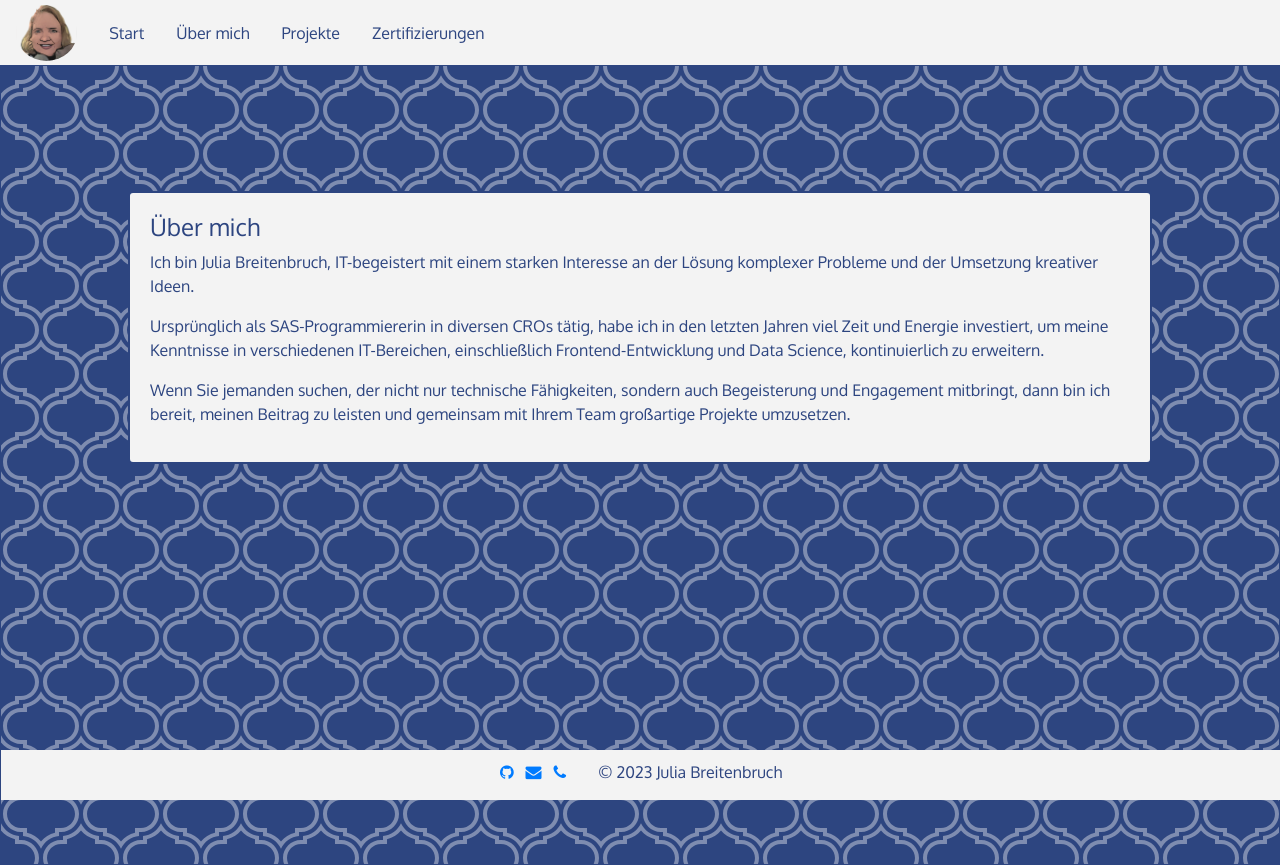
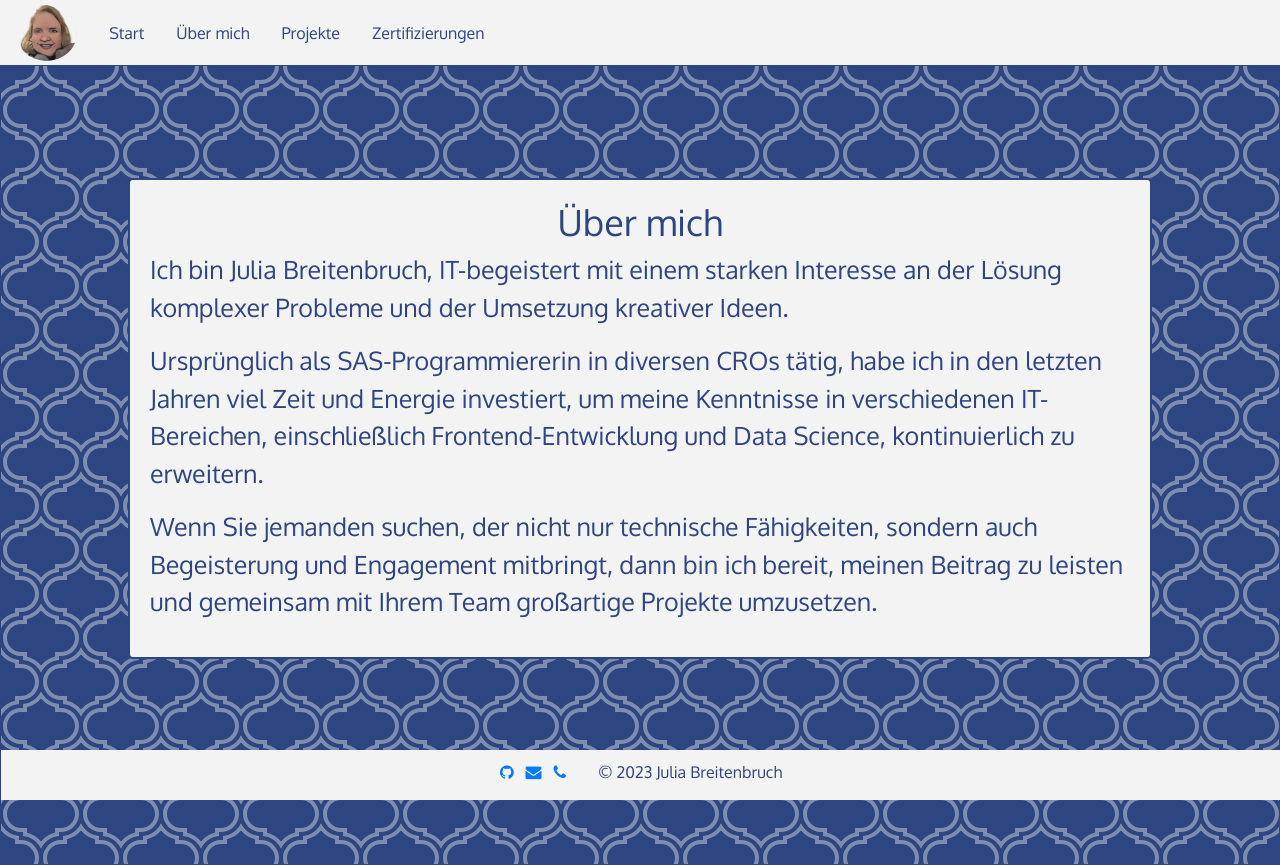
Before and after one commit to JBreitenbr/Julias-Portfolio, a React (Create React App) app: page /about in a window 1280 px wide. Built offline with nearby package versions, Linux system fonts and the light colour scheme.

Commit message:
Update About.css

```diff
--- a/src/styles/About.css
+++ b/src/styles/About.css
@@ -5,25 +5,57 @@ height: 100vh;
        }
 
 .about {
-  font-size: 24px;
+  font-size: 22px;
   color: #2d4580;
+  text-align: center;
 }
-.flexi {
-  text-align: center;
-  display: flex;
-  flex-direction: column;
-  justify-content: center;
-  align-items: center;
-  height: 100vh;
-  /*background-color: #2d4580;*/
-}
+
 .about-container {
   background-color: #f3f3f3;
   border: 2px solid #2d4580;
   color: #2d4580;
   border-radius: 5px;
   width: 80vw;
-  margin: 125px auto 300px auto;
+  margin-top: 5vh;
+  margin-left: auto;
+  margin-right: auto;
   padding: 20px;
   text-align: left;
+  font-size: 13px;
+  }
+
+@media screen and (min-width: 768px){
+   .about {
+     font-size:28px;
+   }
+   .about-container {
+     font-size: 18px;
+     margin-top: 20vh;
+   }
 }
+
+@media screen and (min-width: 990px){
+   .about-container {
+     margin-top: 15vh;
+   }
+}
+
+@media screen and (min-width: 1200px){
+  .about {
+     font-size: 36px;
+  }
+   .about-container {
+     margin-top: 14vh;
+     font-size: 25px;
+   }
+}
+
+@media screen and (min-width: 1400px){
+  .about {
+     font-size: 38px;
+  }
+   .about-container {
+     margin-top: 20vh;
+     font-size: 28px;
+   }
+}
```
